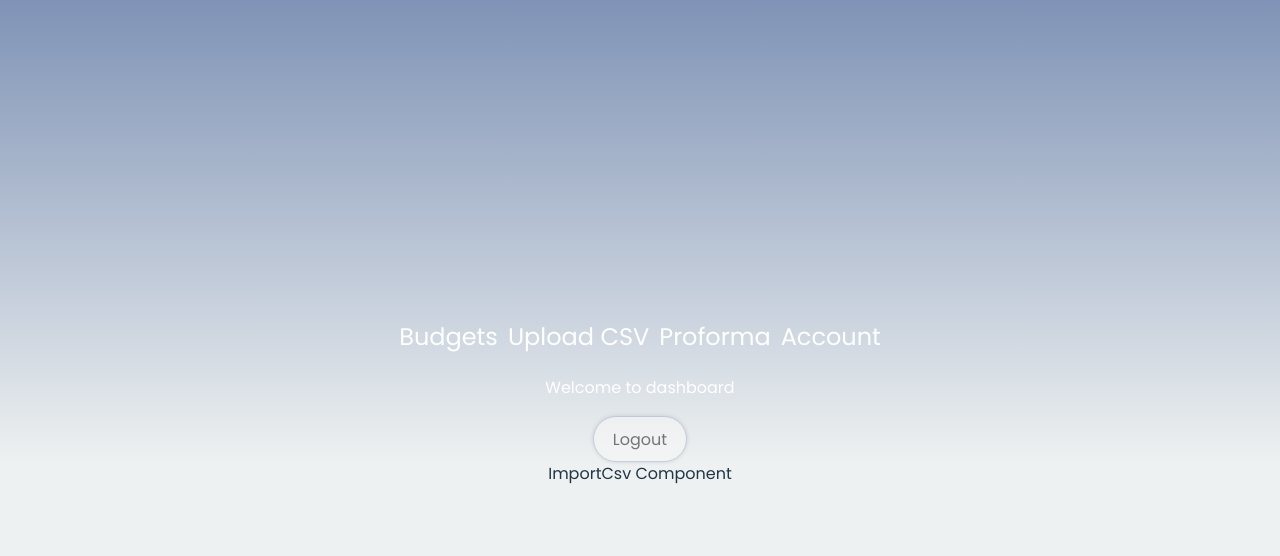
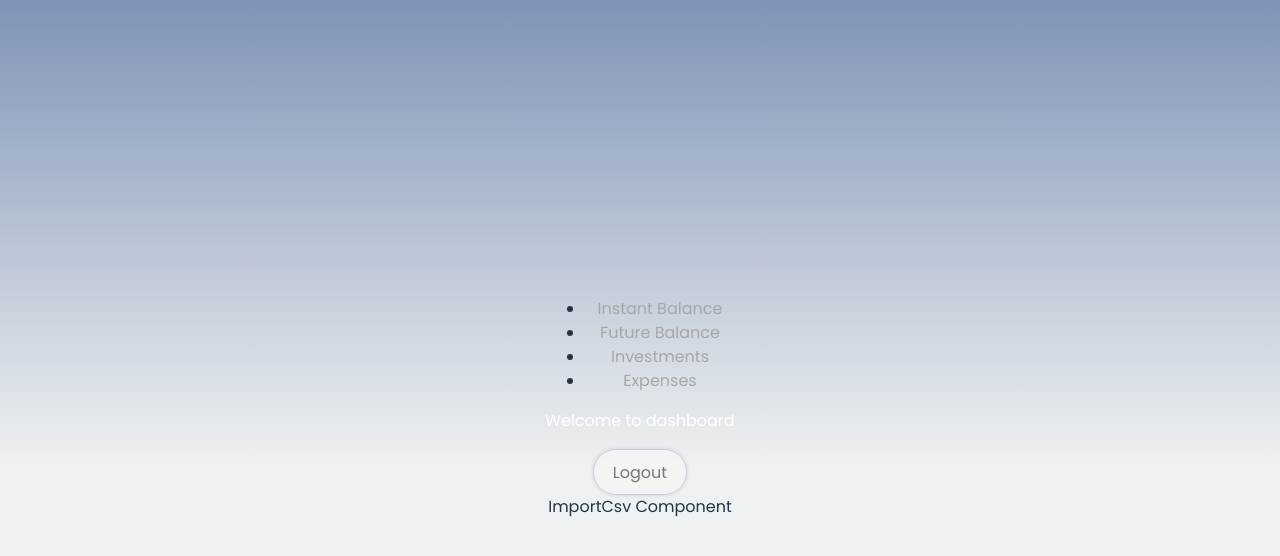
Before and after one commit to NathanAsayDong/simplReact, a React (Vite) app: page / in a window 1280 px wide. Both pictures are taken after a click on the button "Login". Shown: the top 556 px of the page. Built offline with nearby package versions, Linux system fonts and the light colour scheme.

Commit message:
chase commit

```diff
--- a/src/components/NavBar/NavBar.tsx
+++ b/src/components/NavBar/NavBar.tsx
@@ -1,17 +1,35 @@
+// import { FC } from 'react';
+
+// interface NavBarProps {}
+
+// const NavBar: FC<NavBarProps> = () => (
+//    <>
+//       NavBar Component
+//    </>
+// );
+
+// export default NavBar;
 import { FC } from 'react';
-import './NavBar.scss';
 
 interface NavBarProps {}
 
 const NavBar: FC<NavBarProps> = () => (
-   <>
-      <div className='pages'>
-         <h2>Budgets</h2>
-         <h2>Upload CSV</h2>
-         <h2>Proforma</h2>
-         <h2 className='account'>Account</h2>
-      </div>
-   </>
+  <nav className="navbar">
+    <ul className="nav-menu">
+      <li className="nav-item">
+        <a href="#instant-balance">Instant Balance</a>
+      </li>
+      <li className="nav-item">
+        <a href="#future-balance">Future Balance</a>
+      </li>
+      <li className="nav-item">
+        <a href="#investments">Investments</a>
+      </li>
+      <li className="nav-item">
+        <a href="#expenses">Expenses</a>
+      </li>
+    </ul>
+  </nav>
 );
 
 export default NavBar;
```
